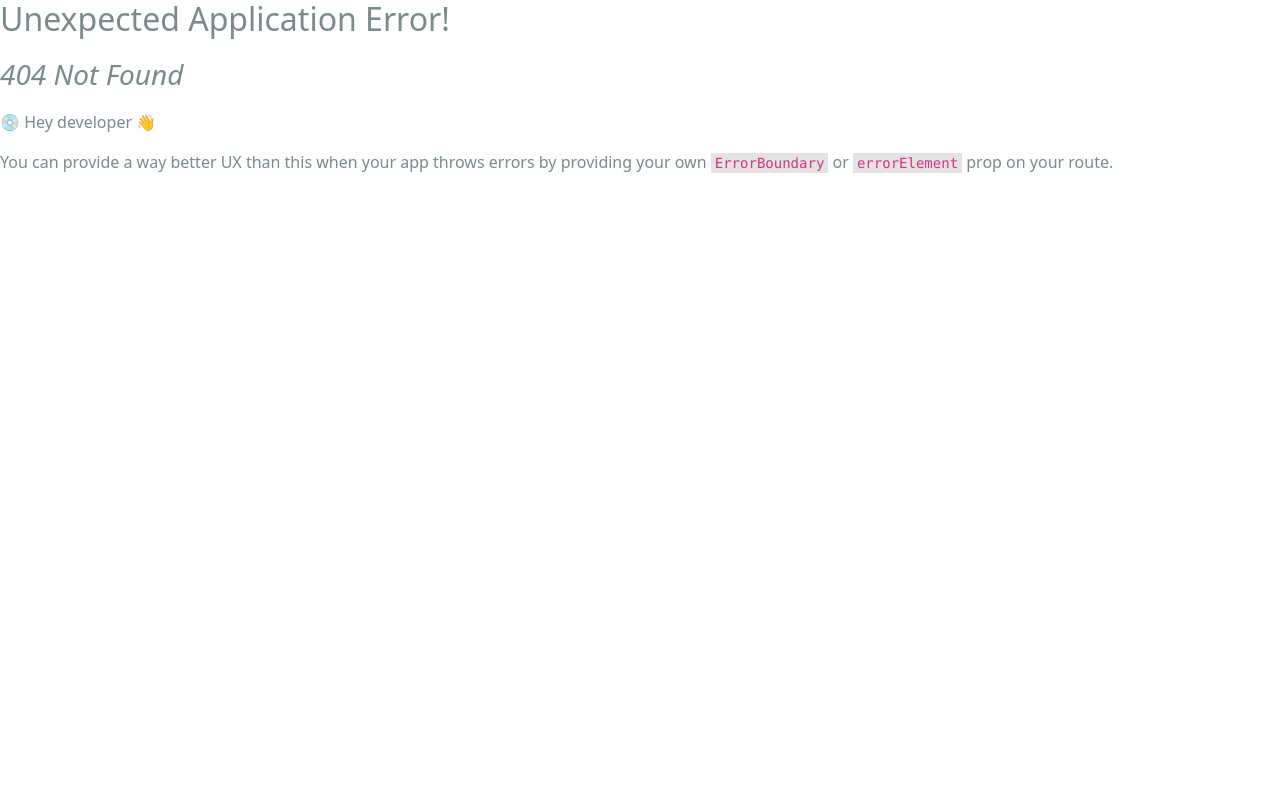
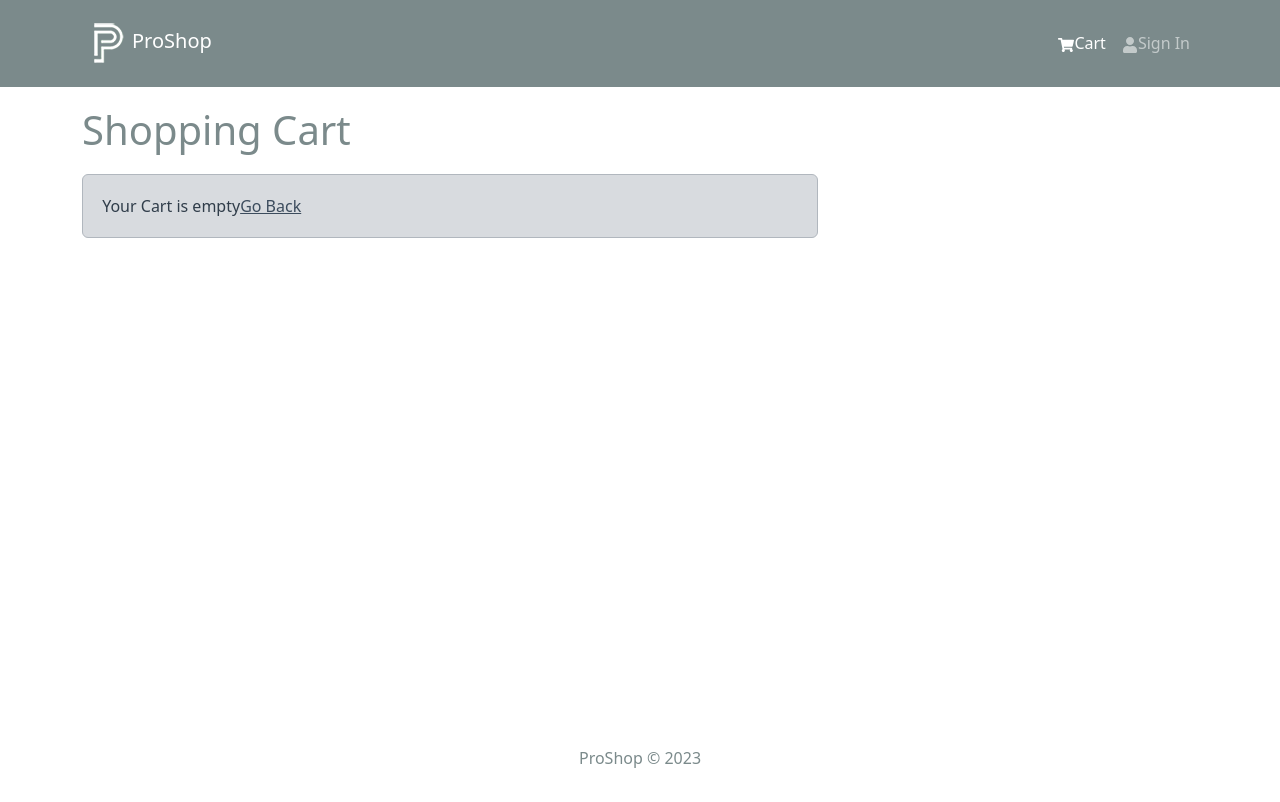
Before and after one commit to mohitkhamarim24/ProShops, a React (Create React App) app in the folder frontend/: page /cart in a window 1280 px wide. Before the commit this address had no page. Shown: the top 802 px of the page. Built offline with nearby package versions, Linux system fonts and the light colour scheme.

Commit message:
Adding shopping cart

```diff
--- a/frontend/src/components/Header.jsx
+++ b/frontend/src/components/Header.jsx
@@ -1,8 +1,10 @@
-import { Navbar, Nav, Container } from 'react-bootstrap';
+import {Badge, Navbar, Nav, Container } from 'react-bootstrap';
 import { FaShoppingCart, FaUser } from 'react-icons/fa';
 import {LinkContainer} from 'react-router-bootstrap';
+import { useSelector } from 'react-redux';
 import logo from '../assets/logo.png'
 const Header = () => {
+const {cartItems} =useSelector((state) => state.cart)
   return (
     <div>
       <Navbar bg="dark" variant="dark" expand="lg" collapseOnSelect>
@@ -19,6 +21,15 @@
             <LinkContainer to ='/cart'>
               <Nav.Link>
                 <FaShoppingCart />Cart
+                {
+
+                cartItems.length > 0 && (
+            <Badge pill bg='success' style={{marginleft: '5px'}}>
+            {cartItems.reduce((a, c) => a+c.qty,0)}
+            </Badge>
+                )
+
+                }
               </Nav.Link>
               </LinkContainer>
               <LinkContainer to ='/login'>
--- a/frontend/src/index.js
+++ b/frontend/src/index.js
@@ -16,12 +16,14 @@
 import reportWebVitals from './reportWebVitals';
 import HomeScreen from './screens/HomeScreen';
 import ProductScreen from './screens/ProductScreen';
+import CartScreen from './screens/CartScreen';
 
 const router = createBrowserRouter(
   createRoutesFromElements(
     <Route path="/" element = {<App/>}>
       <Route index={true} path="/" element={<HomeScreen/>}/>
       <Route path='/product/:id'element={<ProductScreen/>}/>
+      <Route path='/cart' element={<CartScreen/>}/>
     </Route>
   )
 )
--- /dev/null
+++ b/frontend/src/screens/CartScreen.jsx
@@ -0,0 +1,37 @@
+import {Link, useNavigate} from 'react-router-dom';
+import { useDispatch, useSelector } from 'react-redux';
+import {Row,Col, ListGroup,Image,Form,Button,Card} from 'react-bootstrap';
+import {faTrash} from 'react-icons/fa';
+import Message from '../components/Message';
+
+const CartScreen = () => {
+
+    const navigate = useNavigate();
+    const dispatch = useDispatch();
+    const cart = useSelector((state)=> state.cart);
+    const {cartItems} =cart;
+  return(
+    <Row>
+    <Col md = {8}>
+
+        <h1 style={{marginBottom :'20px'}}>Shopping Cart</h1>
+        {cartItems.length ===0 ? (
+            <Message>
+                Your Cart is empty<Link to = '/'>Go Back</Link>
+            </Message>
+        ):(
+
+            <ListGroup varient = 'flush'>
+
+            Items
+
+            </ListGroup>
+        )}
+    </Col>
+
+    </Row>
+
+  )
+}
+
+export default CartScreen;
--- a/frontend/src/screens/ProductScreen.jsx
+++ b/frontend/src/screens/ProductScreen.jsx
@@ -1,15 +1,30 @@
-import {useParams} from 'react-router-dom';
+import { useState } from 'react';
+import {useParams,useNavigate} from 'react-router-dom';
 import { Link } from 'react-router-dom';
-import {Row,Col,ListGroup,Card,Button} from 'react-bootstrap';
+import {Form,Row,Col,ListGroup,Card,Button} from 'react-bootstrap';
+import { useDispatch } from 'react-redux';
 import Rating from '../components/Rating';
 import Loader from '../components/Loader';
 import Message from '../components/Message';
 import { useGetProductDetailsQuery } from '../slices/productsApiSlice';
+import {addToCart} from '../slices/cartSlices';
 const ProductScreen = () => {
 
     const {id:productId} =useParams();
 
-    const{data: product,isLoading,error}=useGetProductDetailsQuery(productId)
+    const dispatch = useDispatch();
+
+    const navigate = useNavigate();
+
+    const [qty,setQty] = useState(1)
+
+
+    const{data: product,isLoading,error}=useGetProductDetailsQuery(productId);
+
+    const addToCartHandler = ()=>{
+        dispatch(addToCart({...product,qty}))
+        navigate('/cart');
+    }
 
   return (
     <>
@@ -55,8 +70,26 @@
                      <Col><strong>${product.countInStock >0? 'In Stock':'Out Of Stock'}</strong></Col>
                      </Row>
                  </ListGroup.Item>
+
+                {product.countInStock > 0 && (
+                    <ListGroup.Item>
+                        <Row>
+                        <Col>Qty</Col>
+                        <Col>
+                        <Form.Control as = 'select' value ={qty} onChange={(e) => setQty(Number(e.target.value))}>
+                            {[...Array(product.countInStock).keys()].map((x) => (
+                                <option key = {x+1} value= {x+1}>
+                                {x+1}
+                                </option>
+                            ))}
+                        </Form.Control>
+                        </Col>
+                        </Row>
+                    </ListGroup.Item>
+                )}
+
                  <ListGroup.Item>
-                     <Button className='btn-block' type='button' disabled={product.countInStock===0}>Add to Cart</Button>
+                     <Button className='btn-block' type='button' disabled={product.countInStock===0} onClick={addToCartHandler}>Add to Cart</Button>
                  </ListGroup.Item>
              </ListGroup>
          </Card>
```
Also changed, not shown: frontend/src/utils/cartUtils.js (added, +21 -0 lines).
